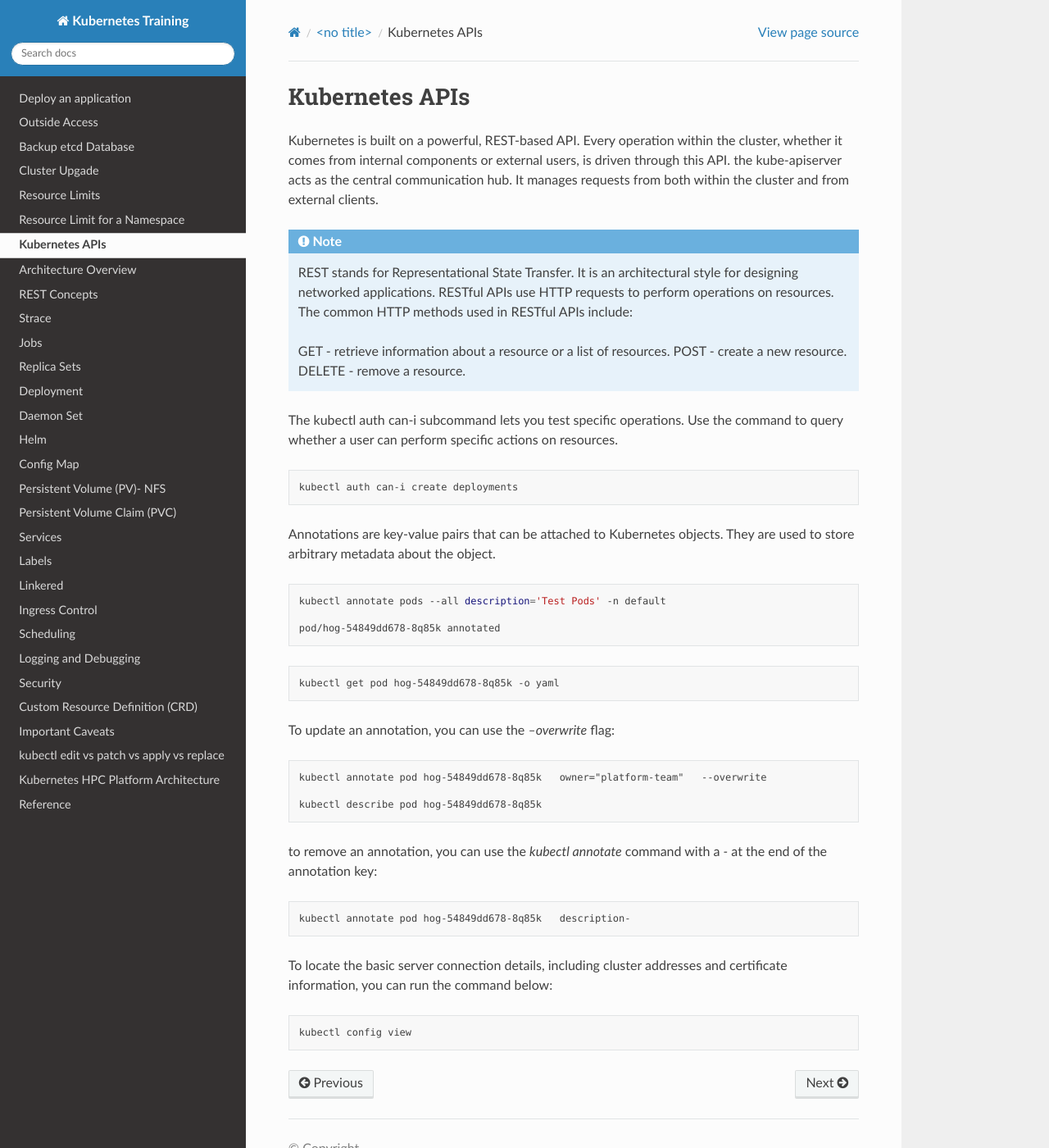
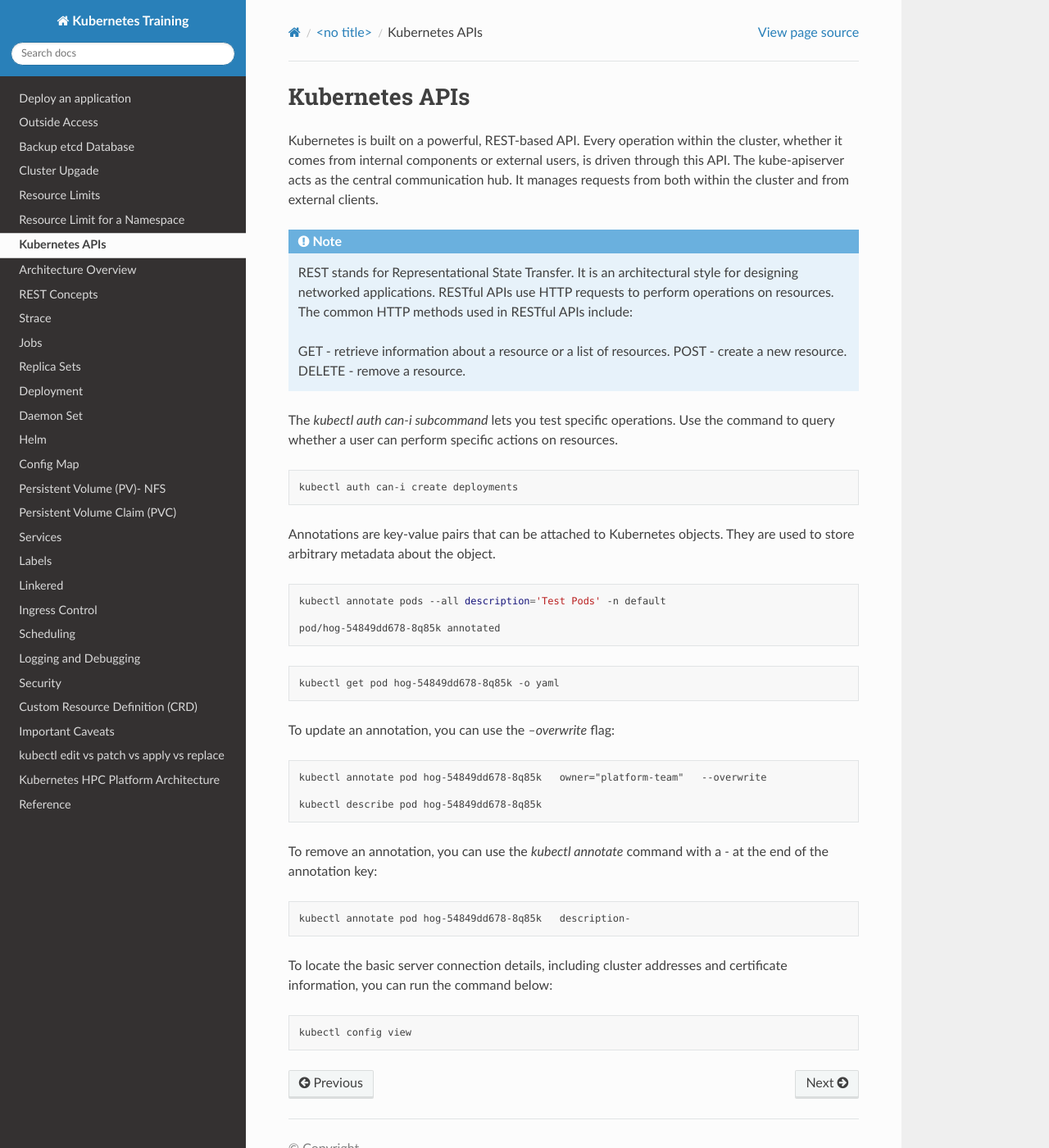
Before and after one commit to josephjohnjj/kubernetes-training, a Sphinx documentation site: the page built from docs/source/tutorial/api.rst, in a window 1280 px wide and 1400 px high. Shown: the whole window at 82% size. Built offline with Sphinx 7.4.7 and the Read the Docs theme 3.1.0, drawn with Linux system fonts in a browser that asks for light colours; pages that are not in the unit, such as notebooks, are missing from menus.

```diff
--- a/docs/source/tutorial/api.rst
+++ b/docs/source/tutorial/api.rst
@@ -2,7 +2,7 @@ Kubernetes APIs
 =================
 
 Kubernetes is built on a powerful, REST-based API. Every operation within the cluster, whether it comes from internal
-components or external users, is driven through this API. the kube-apiserver acts as the central communication hub.
+components or external users, is driven through this API. The kube-apiserver acts as the central communication hub.
 It manages requests from both within the cluster and from external clients.
 
 .. note::
@@ -16,7 +16,7 @@ It manages requests from both within the cluster and from external clients.
 
 
 
-The kubectl auth can-i subcommand lets you test specific operations. Use the command to query whether a user can perform specific actions on
+The `kubectl auth can-i subcommand` lets you test specific operations. Use the command to query whether a user can perform specific actions on
 resources.
 
 .. code-block:: bash
@@ -46,7 +46,7 @@ To update an annotation, you can use the `--overwrite` flag:
     kubectl describe pod hog-54849dd678-8q85k
 
 
-to remove an annotation, you can use the `kubectl annotate` command with a `-` at the end of the annotation key:
+To remove an annotation, you can use the `kubectl annotate` command with a `-` at the end of the annotation key:
 
 .. code-block:: bash
 
```
Also changed, not shown: docs/source/tutorial/are_errors.rst (deleted, +0 -63 lines).
